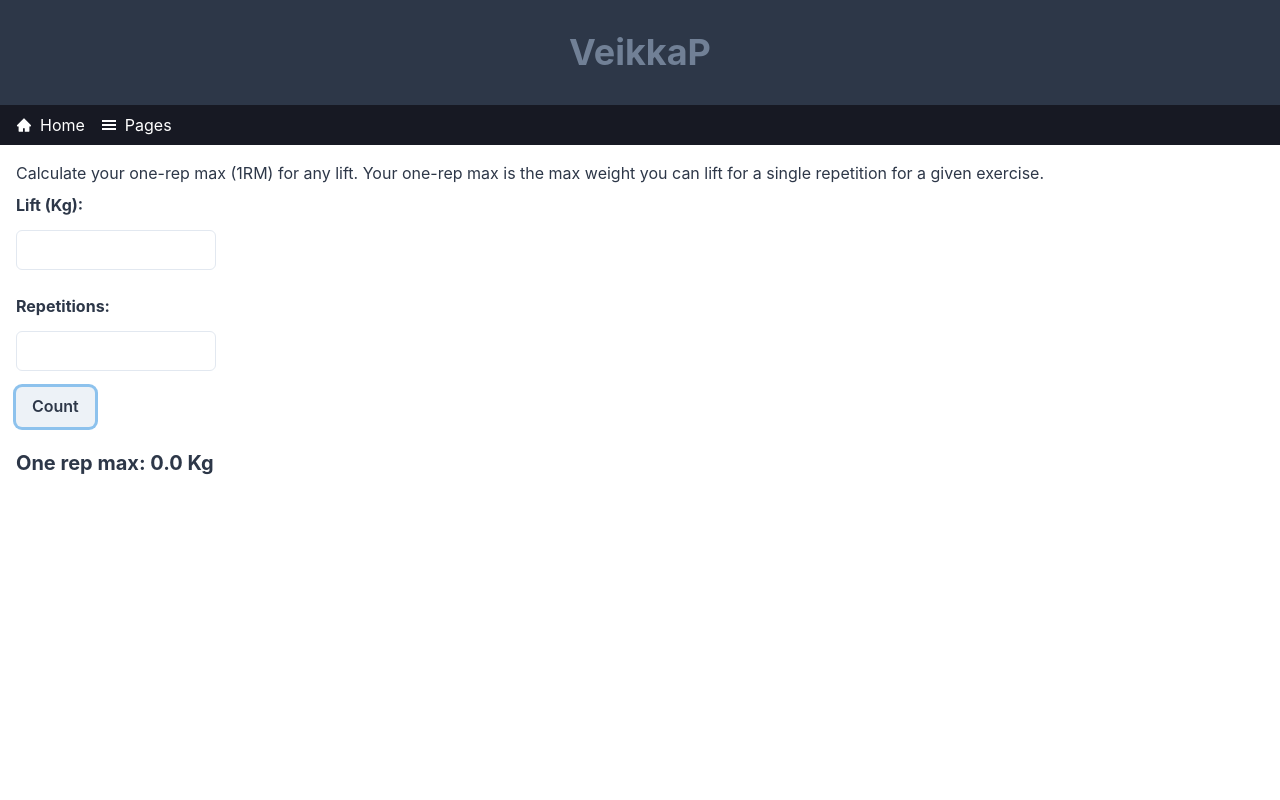
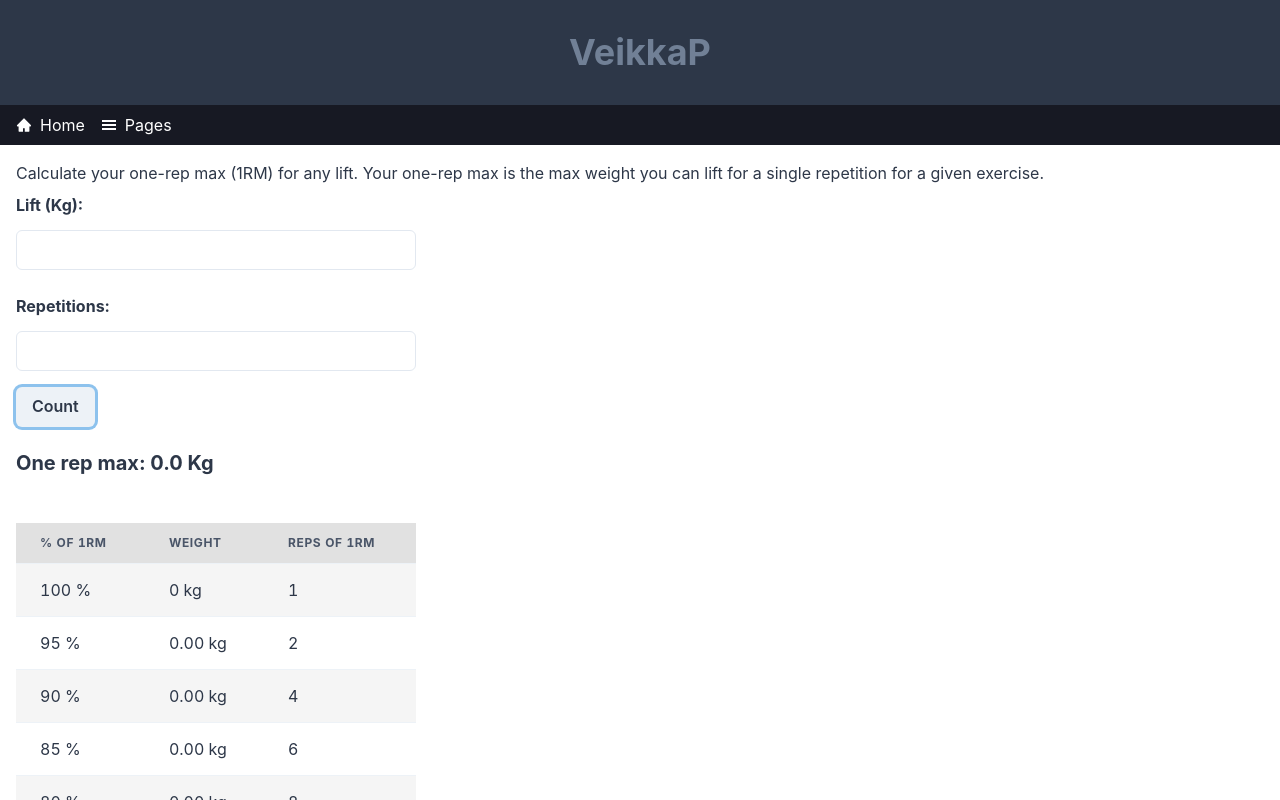
Before and after one commit to Iiigorriii/reactnettisivut, a Next.js app: page /onerepmaxcalc in a window 1280 px wide. Both pictures are taken after a click on the button "Count". Shown: the top 800 px of the page. Built offline with nearby package versions, Linux system fonts and the light colour scheme.

Commit message:
OneRepMax Table

```diff
--- a/pages/onerepmaxcalc/index.js
+++ b/pages/onerepmaxcalc/index.js
@@ -1,4 +1,15 @@
-import { Button, Heading, Input } from "@chakra-ui/react";
+import {
+  Button,
+  Heading,
+  Input,
+  Table,
+  Tbody,
+  Thead,
+  Tr,
+  Th,
+  Td,
+  TableContainer,
+} from "@chakra-ui/react";
 import { useState } from "react";
 import { Layout } from "../../components/Layout";
 
@@ -8,6 +19,7 @@ const OneRepMax = () => {
   const [Lift, setLift] = useState("");
   const [Repetitions, setRepetitions] = useState("");
   const [answer, setAnswer] = useState("");
+  const [valmisLista, setValmisLista] = useState([]);
 
   const calculate = () => {
     return Number(Lift / (1.0278 - 0.0278 * Repetitions)).toFixed(1);
@@ -16,6 +28,35 @@ const OneRepMax = () => {
   const onClick = () => {
     const result = calculate();
     setAnswer(result);
+
+    let percent = 95;
+    let reps = 0;
+
+    const valmis = [
+      {
+        percent: 100,
+        liftWeight: Number(result),
+        reps: 1,
+      },
+    ];
+
+    while (percent > 65) {
+      const kerroin = Number("0." + percent);
+      const tempLift = (kerroin * result).toFixed(2);
+
+      reps = reps + 2;
+
+      valmis.push({
+        kerroin,
+        percent: percent,
+        liftWeight: tempLift,
+        reps: reps,
+      });
+
+      percent = percent - 5;
+    }
+
+    setValmisLista(valmis);
   };
 
   return (
@@ -55,6 +96,41 @@ const OneRepMax = () => {
       <Heading size={"md"}>
         {answer ? "One rep max: " + answer + " Kg" : ""}
       </Heading>
+      <br />
+      <br />
+
+      {!!valmisLista.length && (
+        <TableContainer style={{ maxWidth: "400px" }}>
+          <Table>
+            <Thead>
+              <Tr
+                style={{
+                  backgroundColor: "rgb(225, 225, 225)",
+                }}
+              >
+                <Th>% of 1RM</Th>
+                <Th>Weight</Th>
+                <Th>Reps of 1RM</Th>
+              </Tr>
+            </Thead>
+            <Tbody>
+              {!!valmisLista.length &&
+                valmisLista.map((item, i) => (
+                  <Tr
+                    style={{
+                      backgroundColor:
+                        i % 2 == 0 ? "rgb(245, 245, 245)" : "white",
+                    }}
+                  >
+                    <Td>{item.percent + " %"}</Td>
+                    <Td>{item.liftWeight + " kg"}</Td>
+                    <Td>{item.reps}</Td>
+                  </Tr>
+                ))}
+            </Tbody>
+          </Table>
+        </TableContainer>
+      )}
     </Layout>
   );
 };
--- a/styles/OneRepMax.module.css
+++ b/styles/OneRepMax.module.css
@@ -8,7 +8,7 @@
   display: flex;
   flex-direction: column;
   gap: 1rem;
-  max-width: 200px;
+  max-width: 400px;
 }
 
 @media only screen and (max-width: 400px) {
@@ -17,7 +17,6 @@
   }
 }
 
-
 .style1 {
   margin: 0.5rem 0;
   font-size: medium;
```
